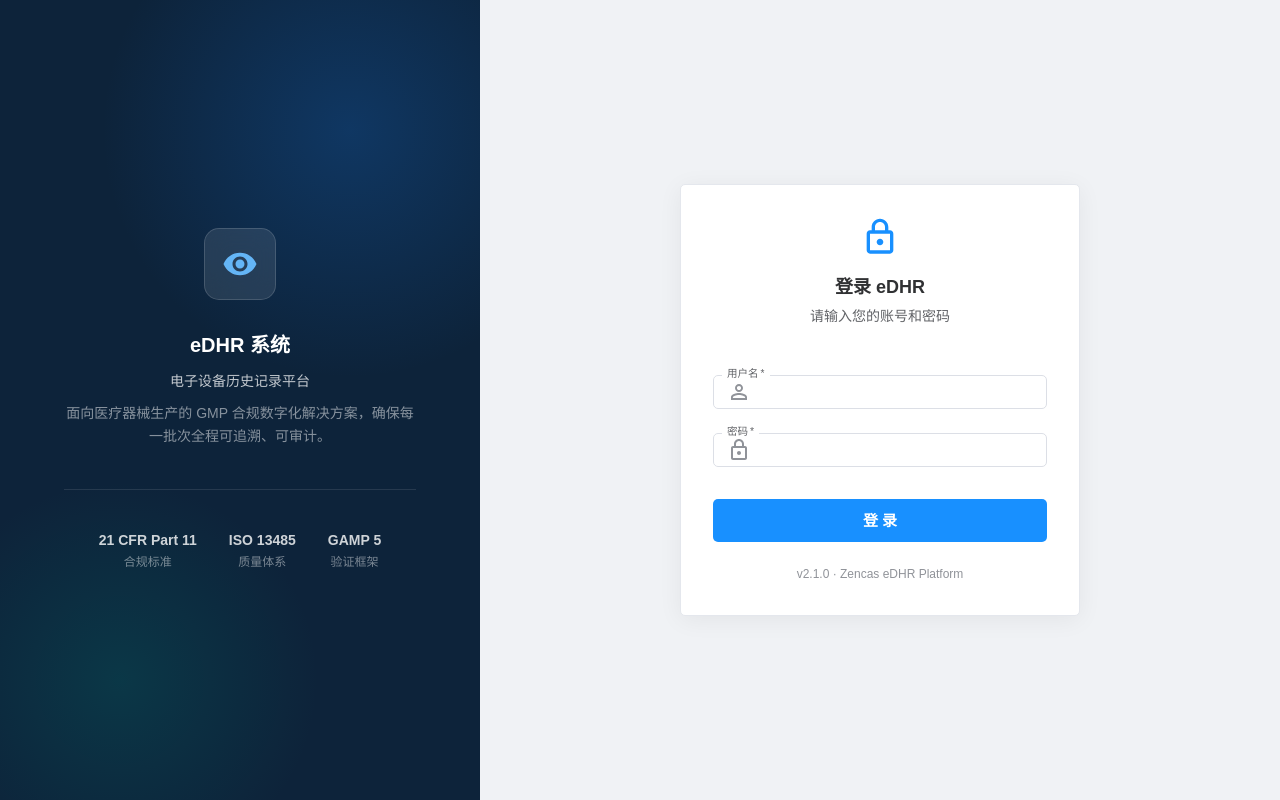
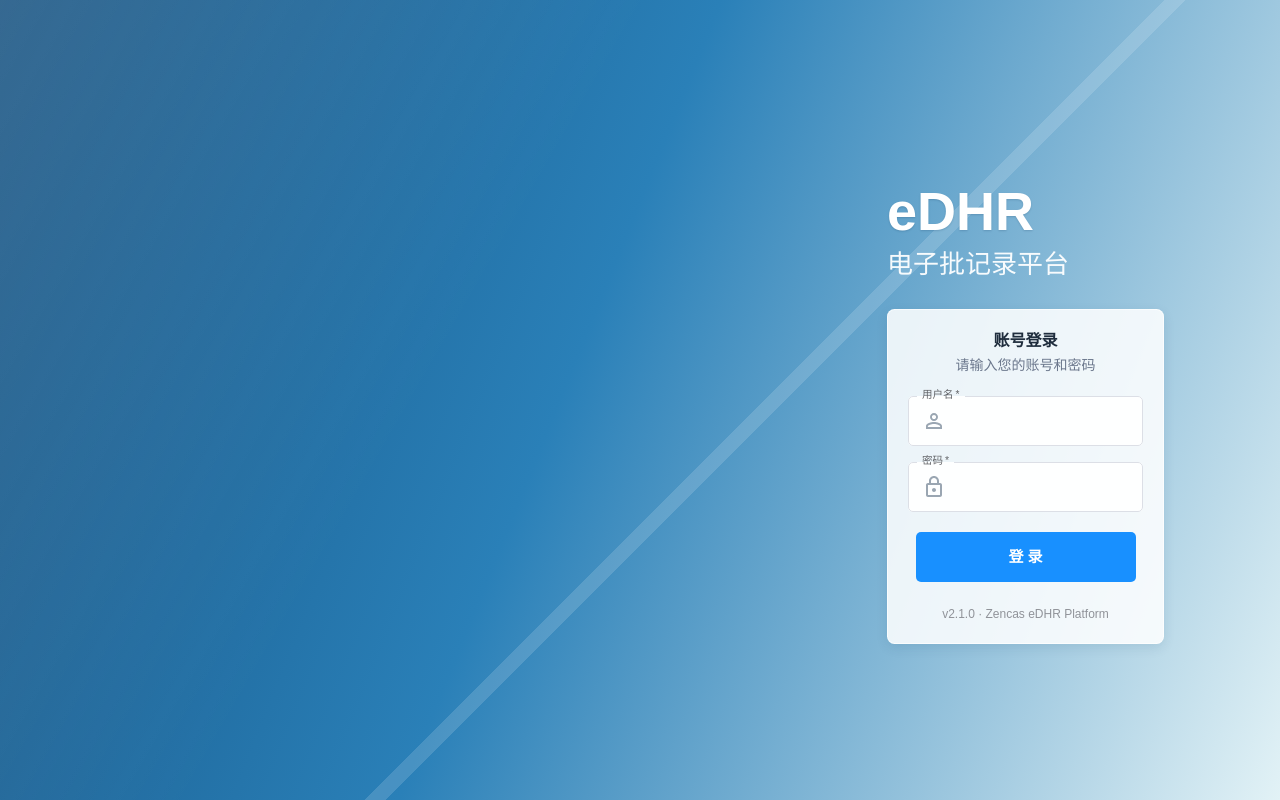
Before and after one commit to IvenYi/edhr-nexus-frontend, a React (Vite) app in the folder gmp-platform/frontend/: page /login in a window 1280 px wide. Built offline with nearby package versions, Linux system fonts and the light colour scheme.

Commit message:
feat: restyle login page for vue admin plus

```diff
--- a/gmp-platform/frontend/src/pages/LoginPage.tsx
+++ b/gmp-platform/frontend/src/pages/LoginPage.tsx
@@ -1,10 +1,10 @@
-import { useState } from 'react';
+import { type FormEvent, useState } from 'react';
 import { useNavigate } from 'react-router-dom';
 import {
-  Box, Card, TextField, Button, Typography, Alert, Divider,
+  Box, Card, TextField, Button, Typography, Alert,
 } from '@mui/material';
 import {
-  Visibility, LockOutlined, PersonOutline,
+  LockOutlined, PersonOutline,
 } from '@mui/icons-material';
 import client from '@/api/client';
 
@@ -15,7 +15,7 @@ export default function LoginPage() {
   const [loading, setLoading] = useState(false);
   const navigate = useNavigate();
 
-  const handleSubmit = async (e: React.FormEvent) => {
+  const handleSubmit = async (e: FormEvent) => {
     e.preventDefault();
     setError('');
     setLoading(true);
@@ -38,129 +38,98 @@ export default function LoginPage() {
       sx={{
         minHeight: '100vh',
         display: 'flex',
-        bgcolor: '#F0F2F5',
+        alignItems: { xs: 'center', md: 'flex-start' },
+        px: { xs: 2, md: 7, lg: 10 },
+        py: { xs: 3, md: 0 },
+        position: 'relative',
+        overflow: 'auto',
+        bgcolor: '#dceff5',
+        backgroundImage: [
+          'linear-gradient(112deg, #14507f 0%, #2a80b8 45%, #e2f2f6 100%)',
+          'linear-gradient(rgba(255,255,255,0.22) 1px, transparent 1px)',
+          'linear-gradient(90deg, rgba(255,255,255,0.22) 1px, transparent 1px)',
+        ].join(', '),
+        backgroundSize: 'cover, 44px 44px, 44px 44px',
+        backgroundPosition: 'center, center, center',
+        '&::before': {
+          content: '""',
+          position: 'absolute',
+          inset: 0,
+          pointerEvents: 'none',
+          backgroundImage: [
+            'linear-gradient(135deg, transparent 0 56%, rgba(255,255,255,0.18) 56% 57%, transparent 57% 100%)',
+            'linear-gradient(120deg, rgba(255,255,255,0.18) 0%, rgba(255,255,255,0) 38%)',
+          ].join(', '),
+          opacity: 0.8,
+        },
       }}
     >
-      {/* Left: Branding Panel */}
       <Box
         sx={{
-          flex: '0 0 480px',
-          display: { xs: 'none', md: 'flex' },
+          width: 349,
+          maxWidth: 'calc(100vw - 32px)',
+          minHeight: 583,
+          mt: { xs: 0, md: 'calc(50vh - 277.5px)' },
+          ml: 'auto',
+          mr: { xs: 'auto', md: 0 },
+          p: '4.5vh',
+          boxSizing: 'border-box',
+          display: 'flex',
           flexDirection: 'column',
           justifyContent: 'center',
-          alignItems: 'center',
-          bgcolor: '#0D233A',
-          color: '#FFFFFF',
-          p: 8,
           position: 'relative',
-          overflow: 'hidden',
+          zIndex: 1,
         }}
       >
-        {/* Background geometric decoration */}
-        <Box
-          sx={{
-            position: 'absolute',
-            top: -120,
-            right: -120,
-            width: 500,
-            height: 500,
-            borderRadius: '50%',
-            background: 'radial-gradient(circle, rgba(21,101,192,0.3) 0%, transparent 70%)',
-          }}
-        />
-        <Box
-          sx={{
-            position: 'absolute',
-            bottom: -80,
-            left: -80,
-            width: 400,
-            height: 400,
-            borderRadius: '50%',
-            background: 'radial-gradient(circle, rgba(0,137,123,0.2) 0%, transparent 70%)',
-          }}
-        />
-
-        {/* Brand content */}
-        <Box sx={{ position: 'relative', zIndex: 1, textAlign: 'center', maxWidth: 360 }}>
-          <Box
+        <Box sx={{ mb: 3.5 }}>
+          <Typography
+            component="h1"
             sx={{
-              width: 72,
-              height: 72,
-              borderRadius: 3,
-              bgcolor: 'rgba(255,255,255,0.1)',
-              backdropFilter: 'blur(12px)',
-              display: 'flex',
-              alignItems: 'center',
-              justifyContent: 'center',
-              mb: 4,
-              mx: 'auto',
-              border: '1px solid rgba(255,255,255,0.15)',
+              color: '#fff',
+              fontSize: { xs: 46, md: 54 },
+              fontWeight: 700,
+              lineHeight: 1,
+              letterSpacing: 0,
+              textShadow: '0 1px 2px rgba(12,45,80,0.18)',
             }}
           >
-            <Visibility sx={{ fontSize: 36, color: '#64B5F6' }} />
-          </Box>
+            eDHR
+          </Typography>
+          <Typography
+            sx={{
+              mt: 1.25,
+              color: 'rgba(255,255,255,0.94)',
+              fontSize: { xs: 22, md: 26 },
+              fontWeight: 500,
+              lineHeight: 1.25,
+              letterSpacing: 0,
+            }}
+          >
+            电子批记录平台
+          </Typography>
+        </Box>
 
-          <Typography variant="h4" fontWeight={700} sx={{ mb: 1.5, color: '#FFFFFF' }}>
-            eDHR 系统
-          </Typography>
-          <Typography variant="body1" sx={{ mb: 1, color: 'rgba(255,255,255,0.75)', lineHeight: 1.7 }}>
-            电子设备历史记录平台
-          </Typography>
-          <Typography variant="body2" sx={{ color: 'rgba(255,255,255,0.5)', lineHeight: 1.7 }}>
-            面向医疗器械生产的 GMP 合规数字化解决方案，确保每一批次全程可追溯、可审计。
-          </Typography>
-
-          <Divider sx={{ my: 5, borderColor: 'rgba(255,255,255,0.1)' }} />
-
-          <Box sx={{ display: 'flex', gap: 4, justifyContent: 'center' }}>
-            {[
-              { num: '21 CFR Part 11', label: '合规标准' },
-              { num: 'ISO 13485', label: '质量体系' },
-              { num: 'GAMP 5', label: '验证框架' },
-            ].map((item) => (
-              <Box key={item.label} sx={{ textAlign: 'center' }}>
-                <Typography variant="body2" fontWeight={600} sx={{ color: 'rgba(255,255,255,0.8)' }}>
-                  {item.num}
-                </Typography>
-                <Typography variant="caption" sx={{ color: 'rgba(255,255,255,0.45)' }}>
-                  {item.label}
-                </Typography>
-              </Box>
-            ))}
-          </Box>
-        </Box>
-      </Box>
-
-      {/* Right: Login Form */}
-      <Box
-        sx={{
-          flex: 1,
-          display: 'flex',
-          alignItems: 'center',
-          justifyContent: 'center',
-          p: 4,
-        }}
-      >
         <Card
           sx={{
-            width: 400,
-            maxWidth: '100%',
-            p: 4,
-            boxShadow: '0 4px 24px rgba(0,0,0,0.06)',
+            width: '100%',
+            p: 2.5,
+            border: '1px solid rgba(255,255,255,0.68)',
+            borderRadius: 1.5,
+            bgcolor: 'rgba(255,255,255,0.86)',
+            boxShadow: '0 4px 12px rgba(14,55,94,0.10)',
           }}
         >
-          <Box sx={{ textAlign: 'center', mb: 4 }}>
-            <LockOutlined sx={{ fontSize: 40, color: 'primary.main', mb: 1.5 }} />
-            <Typography variant="h5" fontWeight={600} gutterBottom>
-              登录 eDHR
+          <Box sx={{ textAlign: 'center', mb: 2.5 }}>
+            <Typography variant="h6" fontWeight={600} sx={{ color: '#1f2d3d', lineHeight: 1.35 }}>
+              账号登录
             </Typography>
-            <Typography variant="body2" color="text.secondary">
+            <Typography variant="body2" sx={{ color: '#6b778c', mt: 0.5 }}>
               请输入您的账号和密码
             </Typography>
           </Box>
 
           {error && (
-            <Alert severity="error" sx={{ mb: 3, borderRadius: 2 }}>
+            <Alert severity="error" sx={{ mb: 2, borderRadius: 1, fontSize: 13 }}>
               {error}
             </Alert>
           )}
@@ -169,33 +138,58 @@ export default function LoginPage() {
             <TextField
               label="用户名"
               fullWidth
-              margin="normal"
+              margin="none"
               value={username}
               onChange={(e) => setUsername(e.target.value)}
               required
               InputProps={{
-                startAdornment: <PersonOutline sx={{ mr: 1, color: 'text.disabled' }} />,
+                startAdornment: <PersonOutline sx={{ mr: 1, color: '#9aa6b2' }} />,
+              }}
+              sx={{
+                mb: 2,
+                '& .MuiOutlinedInput-root': {
+                  height: 50,
+                  borderRadius: 1,
+                  bgcolor: 'rgba(255,255,255,0.96)',
+                },
               }}
             />
             <TextField
               label="密码"
               type="password"
               fullWidth
-              margin="normal"
+              margin="none"
               value={password}
               onChange={(e) => setPassword(e.target.value)}
               required
               InputProps={{
-                startAdornment: <LockOutlined sx={{ mr: 1, color: 'text.disabled' }} />,
+                startAdornment: <LockOutlined sx={{ mr: 1, color: '#9aa6b2' }} />,
+              }}
+              sx={{
+                mb: 2.5,
+                '& .MuiOutlinedInput-root': {
+                  height: 50,
+                  borderRadius: 1,
+                  bgcolor: 'rgba(255,255,255,0.96)',
+                },
               }}
             />
             <Button
               type="submit"
               variant="contained"
-              fullWidth
-              size="large"
               disabled={loading}
-              sx={{ mt: 3, py: 1.5, fontWeight: 600, fontSize: 15 }}
+              sx={{
+                width: 220,
+                height: 50,
+                mx: 'auto',
+                display: 'flex',
+                fontWeight: 600,
+                fontSize: 15,
+                boxShadow: 'none',
+                '&:hover': {
+                  boxShadow: 'none',
+                },
+              }}
             >
               {loading ? '登录中...' : '登 录'}
             </Button>
```
Also changed, not shown: gmp-platform/frontend/scripts/verify-vue-admin-style.mjs (+8 -0 lines).
